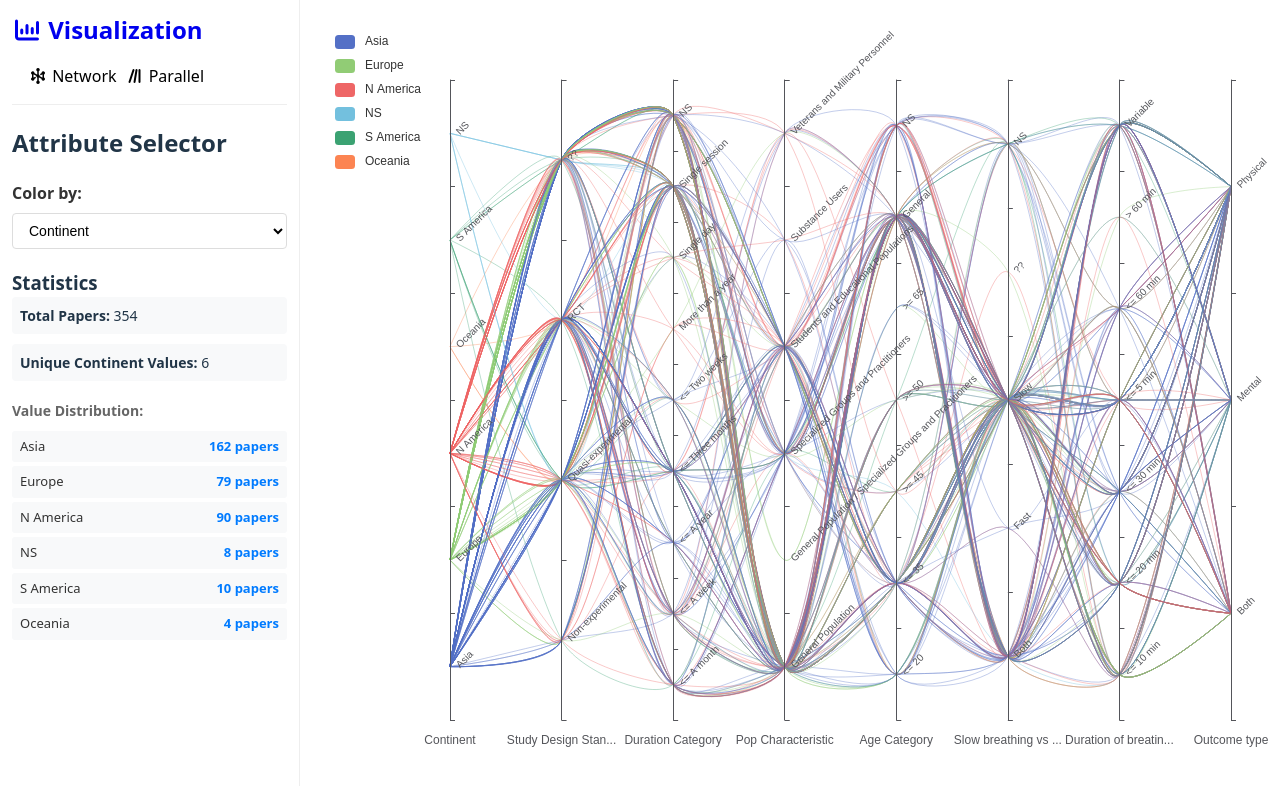
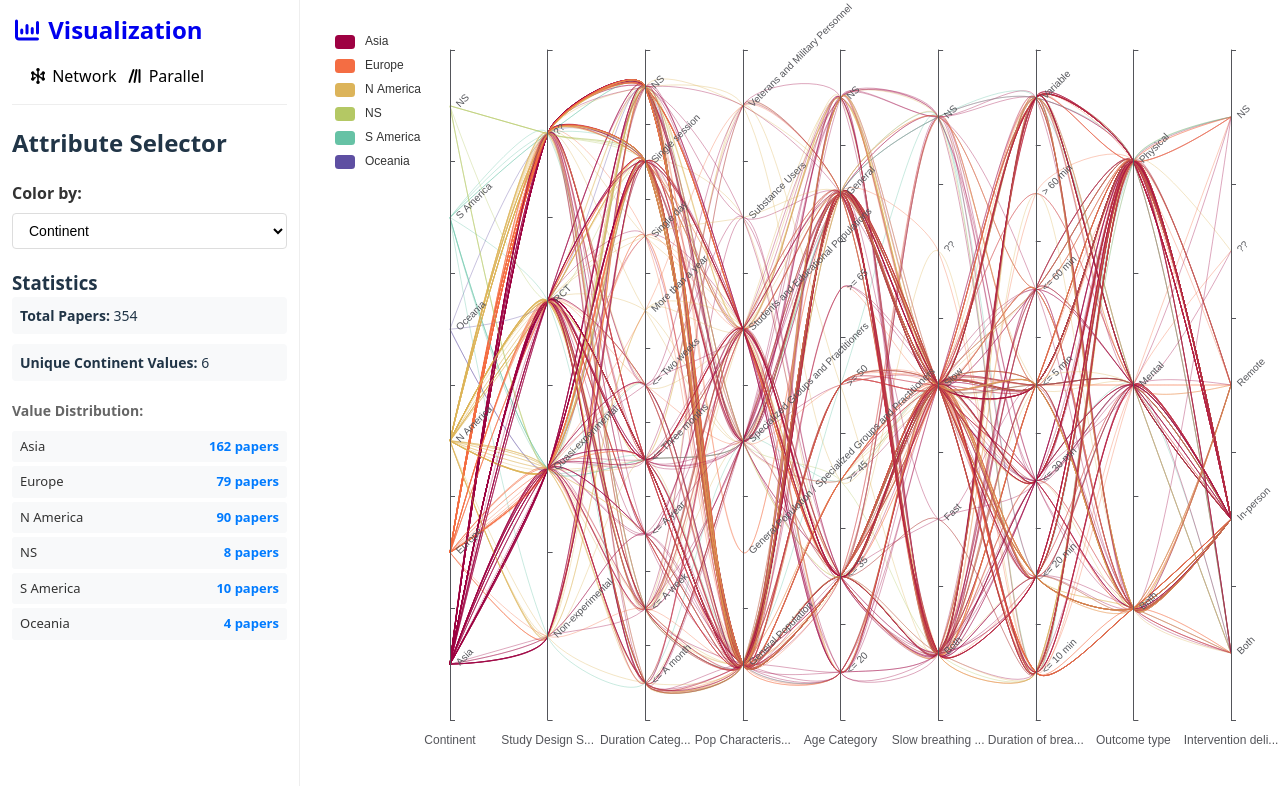
Before and after one commit to BIDS-Xu-Lab/slr-data-vis, a Vue app in the folder web/: page /parallel in a window 1280 px wide. Shown: the top 786 px of the page. Built offline with nearby package versions, Linux system fonts and the light colour scheme.

Commit message:
update view

```diff
--- a/web/src/pages/ParallelView.vue
+++ b/web/src/pages/ParallelView.vue
@@ -27,29 +27,59 @@ const axisColumns = [
   'Slow breathing vs fast breathing vs both',
   'Duration of breating Category',
   'Outcome type',
+  'Intervention delivery mode',
+//   'Primary Outcome of interest',
 //   'Primary Outcome Category',
 //   'Secondary Outcome Category',
 ]
 
-const CATEGORY_PALETTE = [
-  "rgba(84, 112, 198, 1)",   // #5470C6
-  "rgba(145, 204, 117, 1)",  // #91CC75
-  "rgba(238, 102, 102, 1)",  // #EE6666
-  "rgba(115, 192, 222, 1)",  // #73C0DE
-  "rgba(59, 162, 114, 1)",   // #3BA272
-  "rgba(252, 132, 82, 1)",   // #FC8452
-  "rgba(154, 96, 180, 1)",   // #9A60B4
-  "rgba(234, 124, 204, 1)",  // #EA7CCC
-  "rgba(47, 69, 84, 1)",     // #2f4554
-  "rgba(97, 160, 168, 1)",   // #61a0a8
-  "rgba(212, 130, 101, 1)",  // #d48265
-  "rgba(116, 159, 131, 1)",  // #749f83
-  "rgba(202, 134, 34, 1)",   // #ca8622
-  "rgba(189, 162, 154, 1)",  // #bda29a
-  "rgba(110, 112, 116, 1)",  // #6e7074
-  "rgba(84, 101, 112, 1)",   // #546570
-  "rgba(196, 204, 211, 1)"   // #c4ccd3
+// Matplotlib Spectral colormap reference points (11 colors, adjusted for better visibility on white background)
+const SPECTRAL_COLORS = [
+  [158, 1, 66],      // Dark red
+  [213, 62, 79],     // Red
+  [244, 109, 67],    // Orange-red
+  [253, 174, 97],    // Orange
+  [220, 180, 90],    // Yellow (darkened for visibility)
+  [200, 190, 100],   // Light yellow (darkened for visibility)
+  [180, 200, 100],   // Yellow-green (darkened for visibility)
+  [171, 221, 164],   // Light green
+  [102, 194, 165],   // Green
+  [50, 136, 189],    // Blue
+  [94, 79, 162]      // Purple
 ];
+
+// Interpolate between two colors
+function interpolateColor(color1, color2, factor) {
+  const result = color1.slice();
+  for (let i = 0; i < 3; i++) {
+    result[i] = Math.round(result[i] + factor * (color2[i] - color1[i]));
+  }
+  return result;
+}
+
+// Generate Spectral colors for given count
+function generateSpectralColors(count) {
+  if (count === 1) {
+    return [`rgba(${SPECTRAL_COLORS[5].join(', ')}, 1)`]; // Middle color
+  }
+
+  const colors = [];
+  for (let i = 0; i < count; i++) {
+    // Map index to position in the colormap (0 to 1)
+    const position = i / (count - 1);
+    // Map position to the SPECTRAL_COLORS array
+    const scaledPos = position * (SPECTRAL_COLORS.length - 1);
+    const lowerIndex = Math.floor(scaledPos);
+    const upperIndex = Math.min(lowerIndex + 1, SPECTRAL_COLORS.length - 1);
+    const factor = scaledPos - lowerIndex;
+
+    // Interpolate between the two nearest colors
+    const rgb = interpolateColor(SPECTRAL_COLORS[lowerIndex], SPECTRAL_COLORS[upperIndex], factor);
+    colors.push(`rgba(${rgb.join(', ')}, 1)`);
+  }
+
+  return colors;
+}
 
 // Load data
 onMounted(async () => {
@@ -80,16 +110,9 @@ const colorAttributeStats = computed(() => {
   }
 })
 
-// Generate colors for different groups
+// Generate colors for different groups using Spectral colormap
 const generateColors = (count) => {
-//   const colors = []
-//   const hStep = Math.round(5 / count);
-//   for (let i = 0; i < count; i++) {
-//     let c = echarts.color.modifyHSL('#5A94DF', hStep * i);
-//     colors.push(c)
-//   }
-//   return colors
-    return CATEGORY_PALETTE.slice(0, count)
+  return generateSpectralColors(count)
 }
 
 // Chart configuration
@@ -176,7 +199,7 @@ const chartOption = computed(() => {
     grid: {
       left: 100,
       right: 50,
-      top: 80,
+      top: 20,
       bottom: 50
     },
     tooltip: {
@@ -232,7 +255,7 @@ const chartOption = computed(() => {
     //   layout: 'vertical',
       left: '150',
       right: '5%',
-      top: '10%',
+      top: '50',
       bottom: '10%'
     },
     series: {
```
Also changed, not shown: web/public/data-slr.json.
